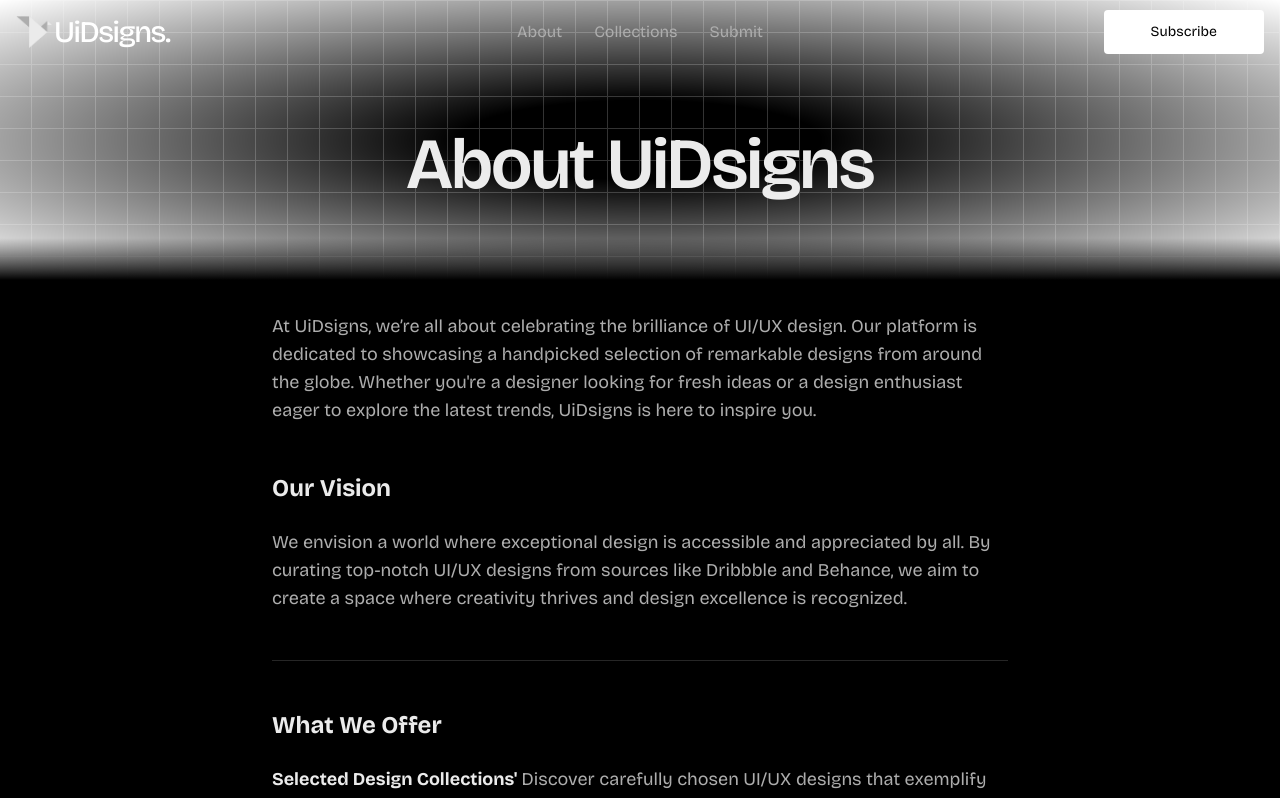
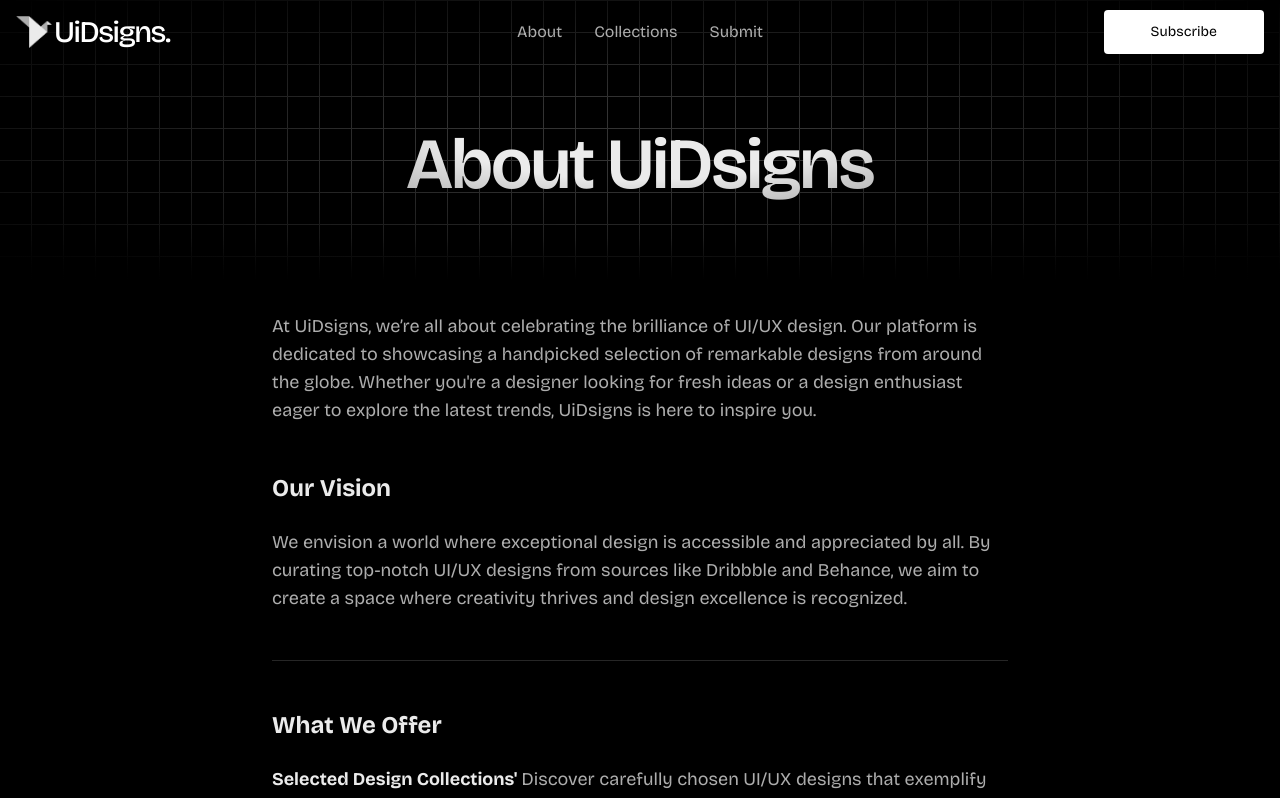
Before and after one commit to aqeebpathan/uidsigns, a Next.js app: page /about in a window 1280 px wide. Shown: the top 798 px of the page. Built offline with nearby package versions, Linux system fonts and the light colour scheme.

Commit message:
Fix background bug

```diff
--- a/app/about/page.tsx
+++ b/app/about/page.tsx
@@ -18,7 +18,7 @@
     <section>
       <div className="w-full bg-black bg-grid-white/[0.2] relative pt-32 pb-20 fade-out">
         {/* Radial gradient for the container to give a faded look */}
-        <div className="absolute pointer-events-none inset-0 flex items-center justify-center dark:bg-black bg-white [mask-image:radial-gradient(ellipse_at_center,transparent_20%,black)]"></div>
+        <div className="absolute pointer-events-none inset-0 flex items-center justify-center bg-black  [mask-image:radial-gradient(ellipse_at_center,transparent_20%,black)]"></div>
 
         <h1 className="text-4xl sm:text-5xl md:text-6xl lg:text-7xl text-center font-semibold tracking-tight">
           {aboutContent.title}
```
